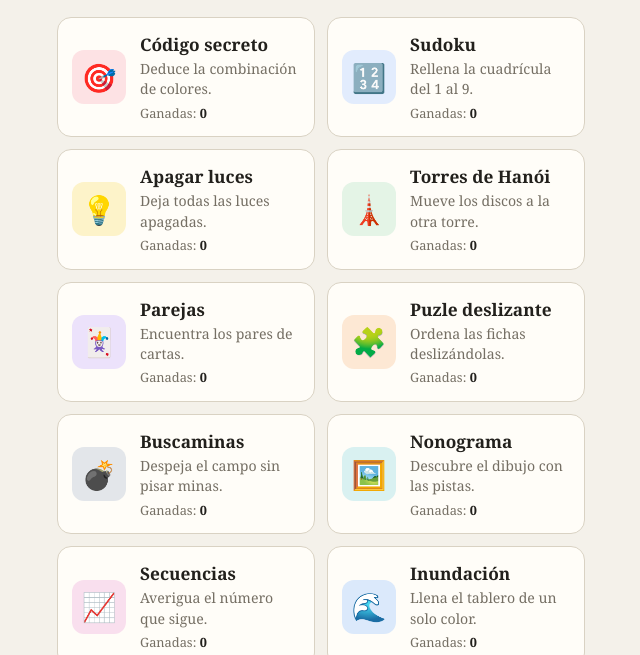
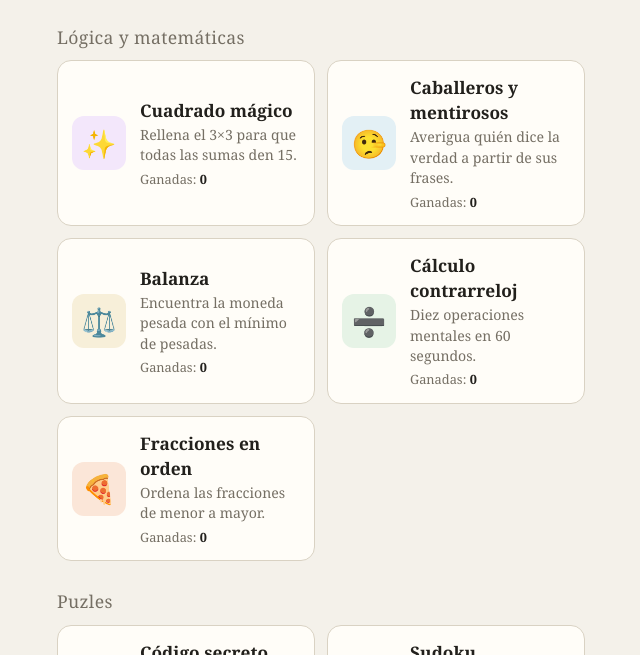
Before and after one commit to oargitenisdemesa/Juegos-de-l-gica-, a plain HTML site: page index.html in a window 1280 px wide. Shown: the part 128-783 px from the top of the page, without its empty margins (319-959 px from the left). Drawn offline with Linux system fonts and the light colour scheme.

Commit message:
Add files via upload

```diff
--- a/index.html
+++ b/index.html
@@ -1,5 +1,4 @@
-<!doctype html><html><head><meta charset=utf8><meta name=viewport content="width=device-width,initial-scale=1"><style>:root{color-scheme:light}body{margin:0;padding:0;font:14px -apple-system,BlinkMacSystemFont,sans-serif;background:#fff;color:#000}img{max-width:100%}[hidden]:not([hidden=until-found i]){display:none!important}</style></head><body>
-<!DOCTYPE html>
+<!doctype html>
 <html lang="es">
 <head>
 <meta charset="utf-8">
@@ -23,6 +22,7 @@ h2{font-size:1.08rem;margin:0}
 .d{color:var(--mute);font-size:.88rem;margin:2px 0 0}
 .w{font-size:.8rem;color:var(--mute);margin-top:4px}
 .w b{color:var(--ink)}
+h3{font-size:1.1rem;margin:28px 0 10px;color:var(--mute);font-weight:normal;letter-spacing:.02em}
 footer{color:var(--mute);font-size:.85rem;margin-top:22px}
 </style>
 </head>
@@ -30,11 +30,19 @@ footer{color:var(--mute);font-size:.85rem;margin-top:22px}
 <main>
 <h1>Juegos de lógica</h1>
 <p class="sub">Elige un juego para ejercitar la mente. Todos tienen tres niveles y modo contrarreloj.</p>
+<h3>Lógica y matemáticas</h3>
+<div class="list" id="list-lm"></div>
+<h3>Puzles</h3>
 <div class="list" id="list"></div>
 <footer>Las partidas ganadas se guardan en este navegador.</footer>
 </main>
 <script>
 const G=[
+  {f:"cuadrado-magico.html",k:"cuadrado-magico-lg",n:"Cuadrado mágico",d:"Rellena el 3×3 para que todas las sumas den 15.",i:"✨",c:"#f3e7fb",s:"lm"},
+  {f:"caballeros-mentirosos.html",k:"caballeros-lg",n:"Caballeros y mentirosos",d:"Averigua quién dice la verdad a partir de sus frases.",i:"🤥",c:"#e3f0f5",s:"lm"},
+  {f:"balanza.html",k:"balanza-lg",n:"Balanza",d:"Encuentra la moneda pesada con el mínimo de pesadas.",i:"⚖️",c:"#f7efd9",s:"lm"},
+  {f:"calculo-contrarreloj.html",k:"calculo-lg",n:"Cálculo contrarreloj",d:"Diez operaciones mentales en 60 segundos.",i:"➗",c:"#e6f3e6",s:"lm"},
+  {f:"fracciones-orden.html",k:"fracciones-lg",n:"Fracciones en orden",d:"Ordena las fracciones de menor a mayor.",i:"🍕",c:"#fbe6d8",s:"lm"},
   {f:"codigo-secreto.html",k:"codigo-secreto",n:"Código secreto",d:"Deduce la combinación de colores.",i:"🎯",c:"#fde2e4"},
   {f:"sudoku.html",k:"sudoku-lg",n:"Sudoku",d:"Rellena la cuadrícula del 1 al 9.",i:"🔢",c:"#e2ecfd"},
   {f:"apagar-luces.html",k:"apagar-luces",n:"Apagar luces",d:"Deja todas las luces apagadas.",i:"💡",c:"#fdf3c9"},
@@ -51,16 +59,13 @@ const G=[
   {f:"cadena-rota.html",k:"cadena-rota-lg",n:"Cadena rota",d:"Encuentra el número que rompe el patrón.",i:"🔍",c:"#dfe6f1"},
   {f:"letras-zen.html",k:"letras-zen",n:"Letras Zen",d:"Encuentra las palabras ocultas en la rueda.",i:"🔤",c:"#e4eee4"}
 ];
-const list=document.getElementById("list");
 G.forEach(g=>{
   let w=0;
   try{const s=JSON.parse(localStorage.getItem(g.k)||"null");if(s&&s.w)w=s.w}catch(e){}
   const a=document.createElement("a");a.className="g";a.href=g.f;
   a.innerHTML='<div class="ic" style="background:'+g.c+'">'+g.i+'</div><div><h2>'+g.n+'</h2><p class="d">'+g.d+'</p><div class="w">Ganadas: <b>'+w+'</b></div></div>';
-  list.appendChild(a);
+  document.getElementById(g.s==="lm"?"list-lm":"list").appendChild(a);
 });
 </script>
 </body>
 </html>
-
-</body></html>
```
